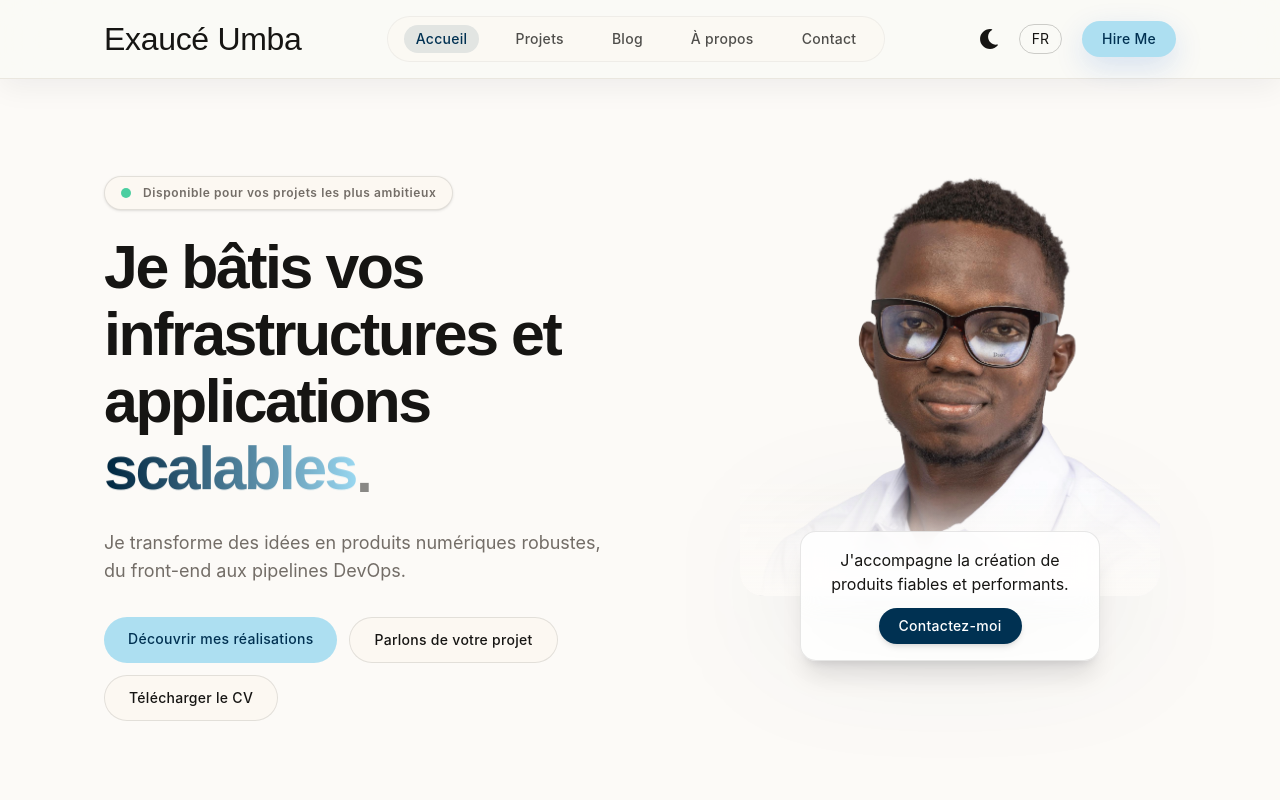
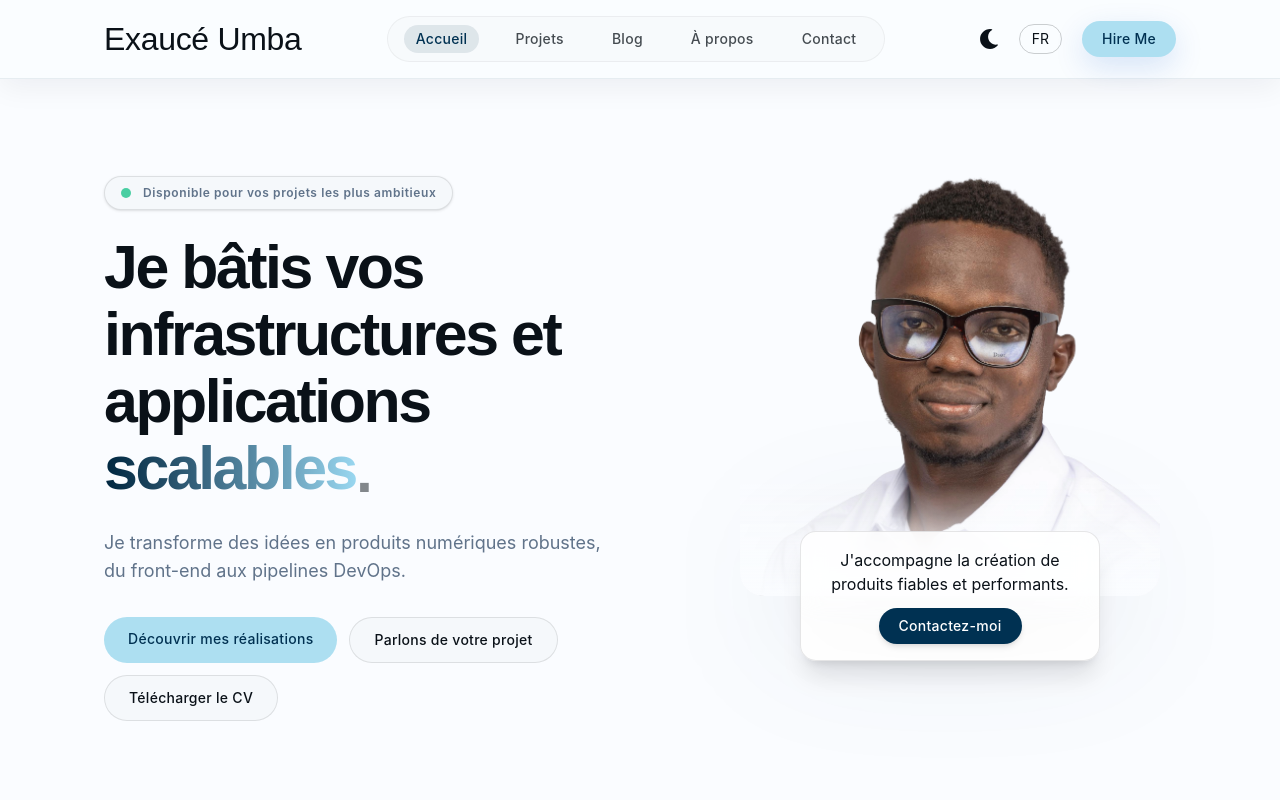
Before and after one commit to exau-umba/portfolio, a React (Vite) app: page / in a window 1280 px wide. Shown: the top 800 px of the page. Built offline with nearby package versions, Linux system fonts and the light colour scheme.

Commit message:
design: replace sepia/sandy surface colors with modern cool-slate and ice-blue tints in light mode

```diff
--- a/src/index.css
+++ b/src/index.css
@@ -5,22 +5,22 @@
    ========================================== */
 :root {
   /* Surfaces */
-  --surface:                  #f8f3eb;
-  --surface-dim:              #f3ece3;
+  --surface:                  #f0f4f8;
+  --surface-dim:              #e1e8f0;
   --surface-elevated:         #ffffff;
-  --surface-container:        #fcf8f2;
-  --surface-container-low:    #f4eee6;
-  --surface-container-lowest: #fffdfa;
-  --surface-container-high:   #efe3d2;
-  --surface-container-highest:#e7d9c7;
+  --surface-container:        #f5f8fb;
+  --surface-container-low:    #ecf1f6;
+  --surface-container-lowest: #fafcff;
+  --surface-container-high:   #e6edf3;
+  --surface-container-highest:#dce5ee;
 
   /* Background */
-  --background:               #fcfaf7;
+  --background:               #fafcff;
 
   /* Text */
-  --on-surface:               #161513;
-  --on-surface-variant:       #5f5a54;
-  --text-muted:               #736d67;
+  --on-surface:               #0a1118;
+  --on-surface-variant:       #485666;
+  --text-muted:               #60738a;
 
   /* Primary */
   --primary:                  #003152;
@@ -39,15 +39,15 @@
   --pure-white:               #ffffff;
 
   /* Navbar / footer background */
-  --nav-bg:                   rgba(250,250,245,0.9);
-  --nav-border:               rgba(200,190,170,0.3);
-  --footer-bg:                #ede8df;
-  --footer-border:            rgba(180,170,155,0.45);
+  --nav-bg:                   rgba(250,253,255,0.9);
+  --nav-border:               rgba(0, 49, 82, 0.08);
+  --footer-bg:                #e6edf3;
+  --footer-border:            rgba(0, 49, 82, 0.1);
 
   /* Glass cards */
-  --glass-bg:                 rgba(255,255,255,0.82);
-  --glass-border:             rgba(22,21,19,0.08);
-  --glass-panel-bg:           rgba(255,255,255,0.78);
+  --glass-bg:                 rgba(255,255,255,0.85);
+  --glass-border:             rgba(0, 49, 82, 0.08);
+  --glass-panel-bg:           rgba(255,255,255,0.80);
 }
 
 /* ==========================================
```
